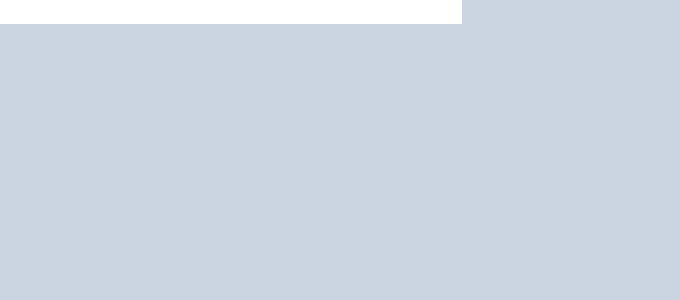
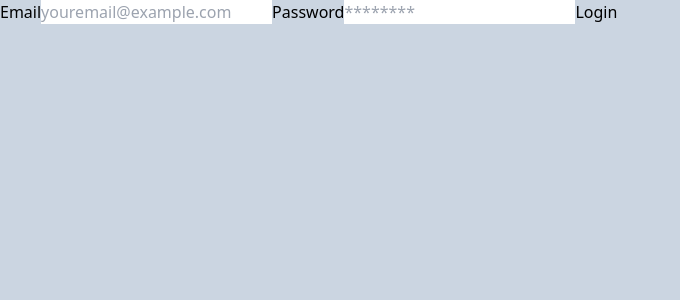
Before and after one commit to david-agudelo-smartsoft/Proyecto-RPA, a React (Create React App) app: page /login in a window 1280 px wide. Shown: the top 300 px of the page, without its empty margins (0-680 px from the left). Built offline with nearby package versions, Linux system fonts and the light colour scheme; no server answers.

Commit message:
Login
0002-DA Login con contraseña

```diff
--- a/src/App.js
+++ b/src/App.js
@@ -3,12 +3,19 @@ import { Home } from './components/Home'
 import { Login } from './components/Login';
 import { Register } from './components/Register';
 import { AuthProvider } from './context/authContext'
+import { ProtectedRoute } from './components/ProtectedRoute'
+
 function App() {
   return (
     <div className="bg-slate-300 h-screen text-black flex">
       <AuthProvider>
         <Routes>
-          <Route path="/" element={<Home />} />
+          <Route path="/" element={
+            <ProtectedRoute>
+              <Home />
+            </ProtectedRoute>
+            }
+          />
           <Route path="/login" element={<Login />} />
           <Route path="/register" element={<Register />} />
         </Routes>
--- a/src/components/Home.js
+++ b/src/components/Home.js
@@ -2,9 +2,21 @@ import { useAuth } from '../context/authContext'
 
 export function Home() {
 
-    const {user} = useAuth();
+    const {user, logout, loading} = useAuth();
     console.log(user)
+
+    const handleLogOut = async () => {
+        await logout();
+    };
+    if (loading) return <h1>loading</h1>
     return (
-        <div>Home</div>
+        <div>
+            <h1>
+                Bienvenido {user.email}
+            </h1>
+            <button onClick={handleLogOut}>
+                Logout
+            </button>
+        </div>
     )
 }
--- a/src/components/Login.js
+++ b/src/components/Login.js
@@ -1,16 +1,59 @@
+import { useState } from "react"
+import { useNavigate } from "react-router-dom";
+import { useAuth } from "../context/authContext";
 
 export function Login() {
+    const [user, setUser] = useState({
+        email: '',
+        password: '',
+    });
+    const { login } = useAuth();
+    const navigate = useNavigate();
 
+    const [error, setError] = useState()
+
+    const handleChange = ({ target: { name, value } }) => {
+        setUser({ ...user, [name]: value });
+    };
+
+    const handleSubmit = async (e) => {
+        e.preventDefault();
+        setError('');
+        try {
+            await login(user.email, user.password)
+            navigate('/')
+        } catch (error) {
+            console.log(error.code);
+            if (error.code === 'auth/weak-password') {
+                setError('Contraseña invalida')
+            }
+            // setError(error.message);
+        }
+    };
 
     return (
+        <div>
 
+        {error && <p>{error}</p>}
+            <form onSubmit={handleSubmit}>
+                <label htmlFor="email">Email</label>
+                <input
+                    type="email"
+                    name="email"
+                    placeholder="youremail@example.com"
+                    onChange={handleChange}
+                ></input>
 
-        <div>
-            <form>
-                <input type="email" name="email" id="email" />
-                <input type="password" name="password" id="password" />
+                <label htmlFor="password">Password</label>
+                <input
+                    type="password"
+                    name="password"
+                    id="password"
+                    placeholder="********"
+                    onChange={handleChange}></input>
+                <button>Login</button>
             </form>
+        </div>
 
-        </div>
     )
 }
--- a/src/components/ProtectedRoute.js
+++ b/src/components/ProtectedRoute.js
@@ -1,6 +1,10 @@
+import { useAuth } from "../context/authContext";
+import { Navigate } from 'react-router-dom'
+export function ProtectedRoute({ children }) {
+    const { user, loading } = useAuth();
 
-export function ProtectedRoute() {
-    return (
-        <div>ProtectedRoute</div>
-    )
+    if (loading) return <h1>loading</h1>
+    if (!user) return <Navigate to='/login' />
+
+    return <>{children}</>
 }
--- a/src/components/Register.js
+++ b/src/components/Register.js
@@ -18,6 +18,7 @@ export function Register() {
 
     const handleSubmit = async (e) => {
         e.preventDefault();
+        setError('');
         try {
             await singup(user.email, user.password)
             navigate('/')
--- a/src/context/authContext.js
+++ b/src/context/authContext.js
@@ -1,5 +1,5 @@
-import { createContext, useContext } from 'react';
-import { createUserWithEmailAndPassword } from 'firebase/auth';
+import { createContext, useContext, useEffect, useState } from 'react';
+import { createUserWithEmailAndPassword, signInWithEmailAndPassword, onAuthStateChanged, signOut } from 'firebase/auth';
 import { auth } from '../firebase'
 export const authContext = createContext();
 
@@ -9,10 +9,30 @@ export const useAuth = () => {
 };
 
 export function AuthProvider({ children }) {
+    const [user, setUser] = useState(null)
+    const [loading, setLoading] = useState(true)
 
-    const singup = (email, password) => createUserWithEmailAndPassword(auth, email, password)
+
+    const singup = (email, password) =>
+        createUserWithEmailAndPassword(auth, email, password)
+
+    const login = (email, password) => {
+
+        signInWithEmailAndPassword(auth, email, password)
+    }
+
+    const logout = () => signOut(auth)
+
+
+    useEffect(() => {
+        const unsubscribe = onAuthStateChanged(auth, currentUser => {
+            setUser(currentUser);
+            setLoading(false);
+        });
+        return ()  => unsubscribe();
+    }, [])
     return (
-        <authContext.Provider value={{ singup }}>
+        <authContext.Provider value={{ singup, login, user, logout, loading }}>
             {children}
         </authContext.Provider>
     )
```
